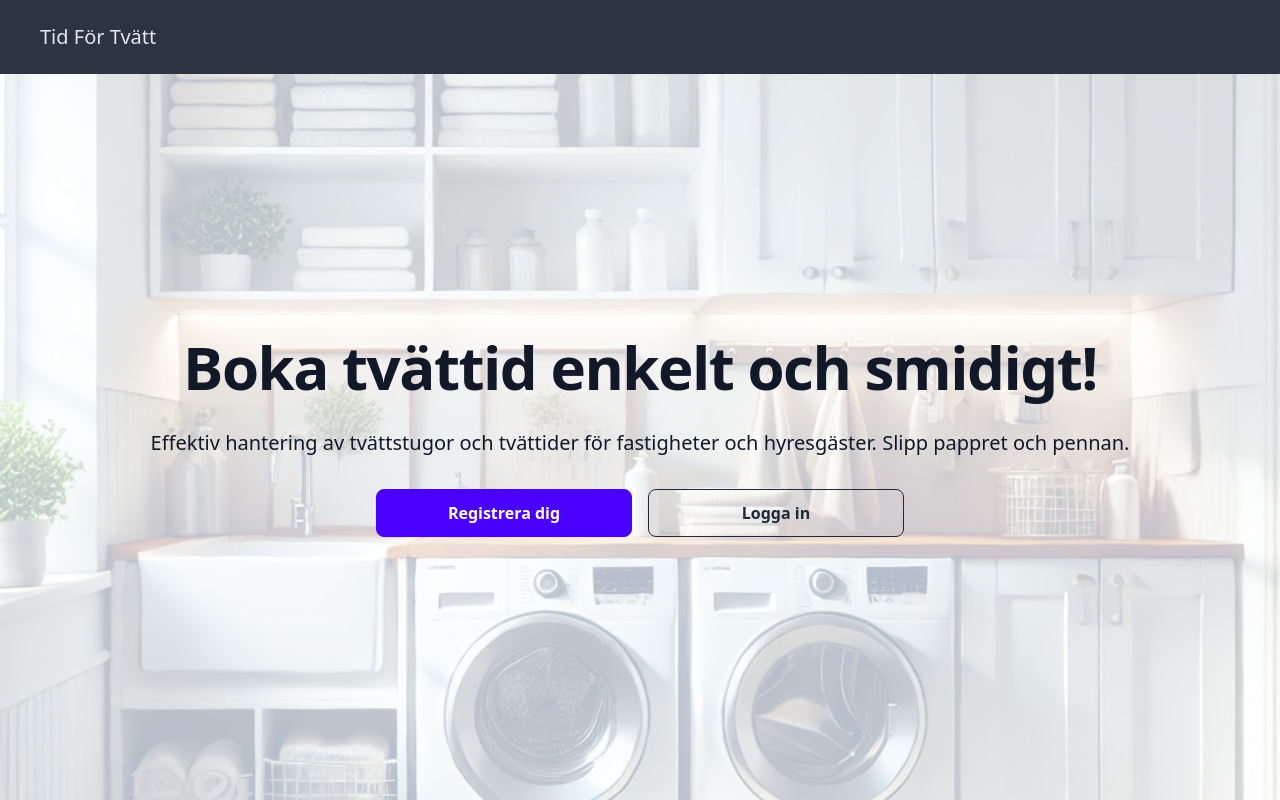
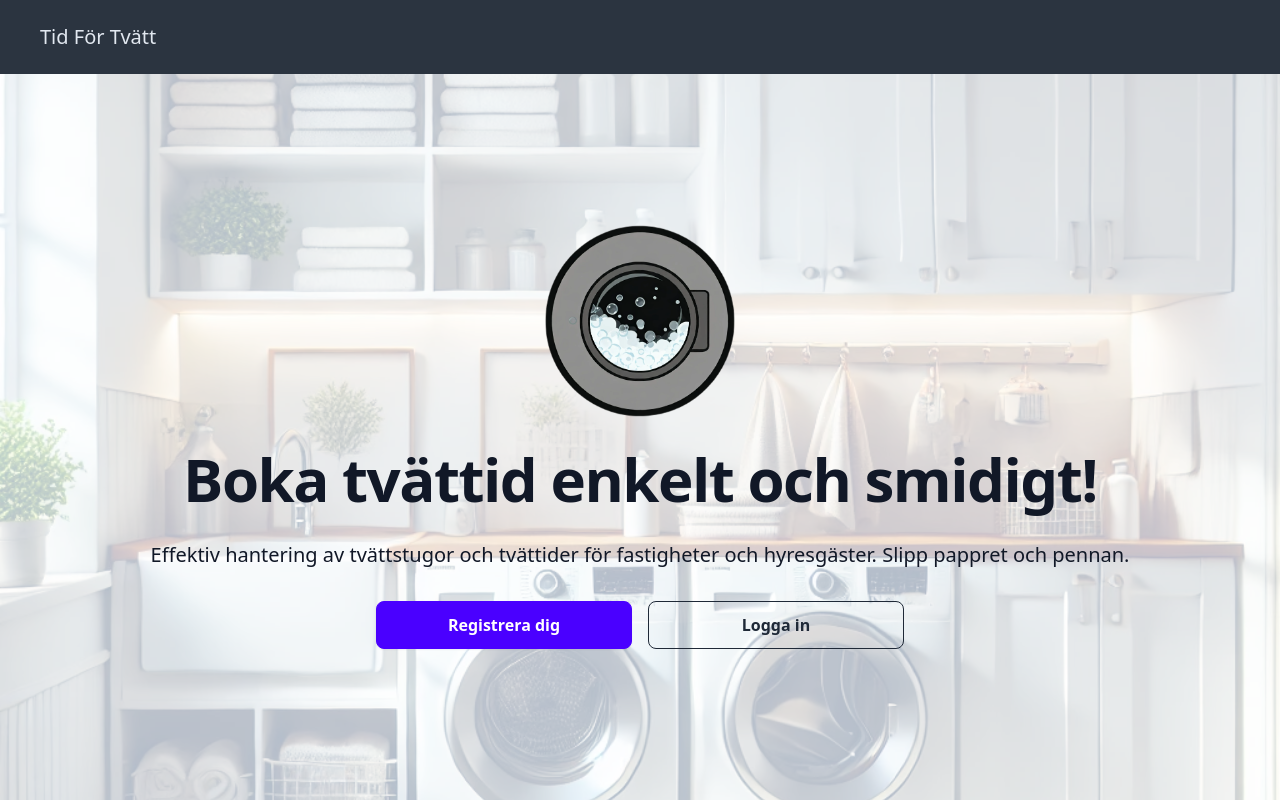
Before and after one commit to therealdanmalmx/frontend_mintvattid, a React (Vite) app: page / in a window 1280 px wide. Built offline with nearby package versions, Linux system fonts and the light colour scheme; no server answers.

Commit message:
Add logo to landing page

```diff
--- a/index.html
+++ b/index.html
@@ -2,7 +2,6 @@
 <html lang="en">
   <head>
     <meta charset="UTF-8" />
-    <link rel="icon" type="image/svg+xml" href="/vite.svg" />
     <link rel="icon" type="image/svg+xml" href="./public//favicon.ico" />
     <meta name="viewport" content="width=device-width, initial-scale=1.0" />
     <title>Tid För Tvätt</title>
--- a/src/components/Basic/Landing/LandingPage.tsx
+++ b/src/components/Basic/Landing/LandingPage.tsx
@@ -5,6 +5,11 @@ export default function LandingPage() {
     <div className="h-dvh overflow-hidden bg-slate-200 bg-opacity-90 bg-laundry-room bg-cover bg-center bg-blend-overlay">
       <div className="container mx-auto flex h-full flex-col justify-between px-4 py-12 text-center md:justify-center">
         <div className="space-y-8">
+          <img
+            src="/src/assets/img/tvattid_logo.webp"
+            alt="Tvättid logotyp"
+            className="mx-auto h-32 md:h-48"
+          />
           <h1 className="mt-12 text-4xl font-bold tracking-tight text-gray-900 sm:text-5xl md:mt-0 md:text-6xl">
             Boka tvättid{" "}
             <span className="block md:inline-block">enkelt och smidigt!</span>
```
